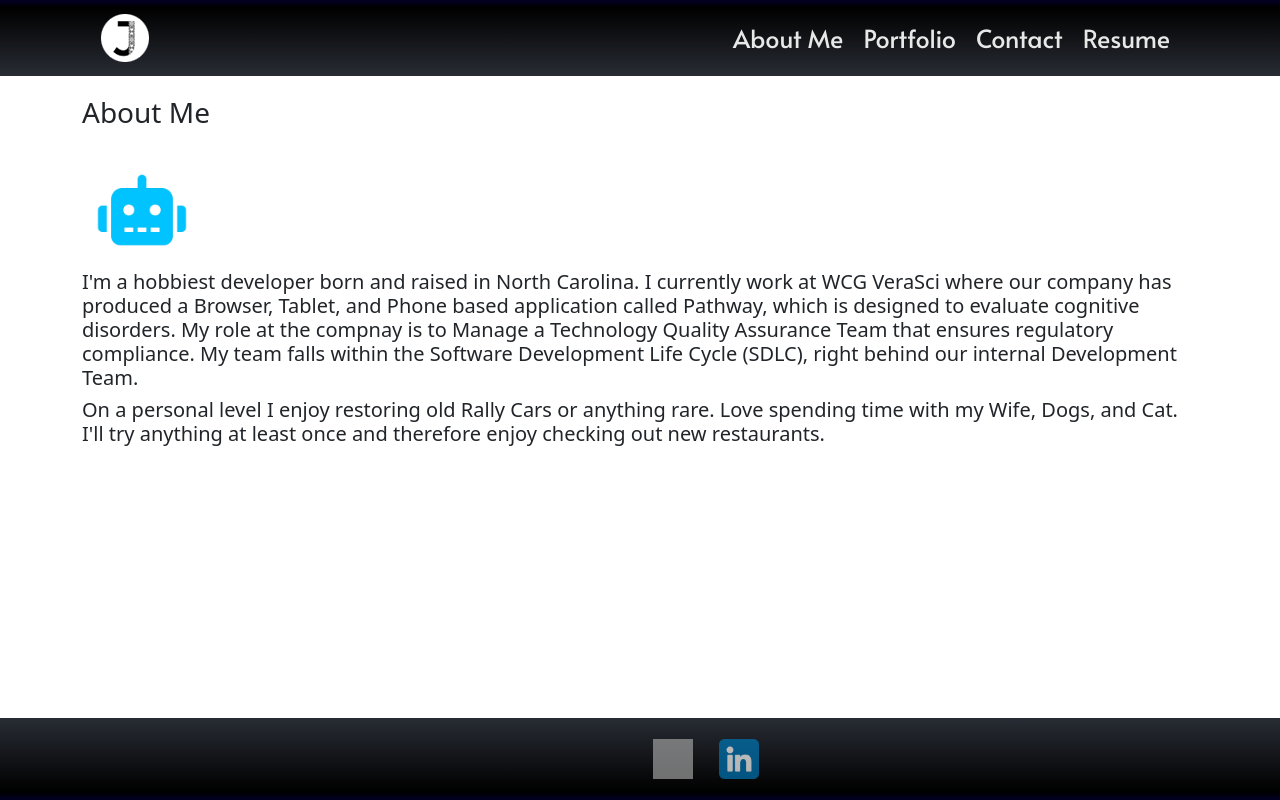
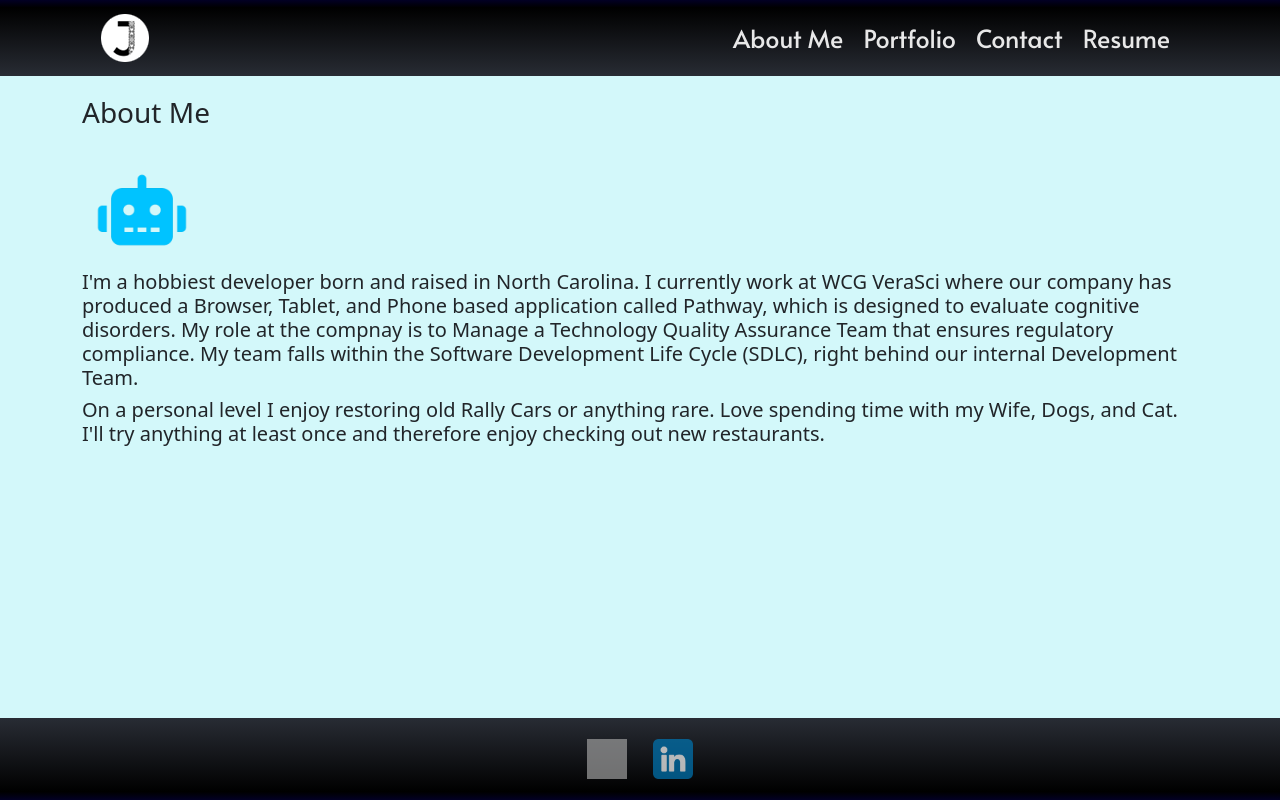
Before and after one commit to gemsjohn/tawny-port, a React (Create React App) app: page / in a window 1280 px wide. Built offline with nearby package versions, Linux system fonts and the light colour scheme; grey boxes are pictures that could not be loaded.

Commit message:
updated the background color

```diff
--- a/src/App.css
+++ b/src/App.css
@@ -44,8 +44,10 @@
   opacity: 100%;
 }
 
-.active {
-  color: red;
+.backdrop {
+  background-color: rgba(146, 237, 243, 0.404);
+  min-height: 100vh;
+
 }
 
 @keyframes App-logo-spin {
@@ -59,10 +61,6 @@
 .card-content {
   position: absolute;
   bottom: 0;
-}
-
-.full-space {
-  height: 100%;
 }
 
 .Row-space {
@@ -106,5 +104,8 @@
 }
 
 .footer-center {
-  padding: 50%;
+  display: flex;
+  flex-wrap: wrap;
+  justify-content: center;
+  align-content: center;
 }
--- a/src/App.js
+++ b/src/App.js
@@ -9,9 +9,9 @@ function App() {
   return (
     <>
 
-      <div>
+      <div className="backdrop">
         <Header />
-        <Container className="full-space">
+        <Container>
           <h3 className="extra-spacing">About Me</h3>
           <div>
             <img src={photo} className="profile" alt="" />
--- a/src/footer.jsx
+++ b/src/footer.jsx
@@ -5,8 +5,8 @@ import linkedin from './assets/linkedin.png';
 
 export const Footer = () => {
     return (
-        <div className="footer">
-            <Navbar className="footer-center">
+        <div className="footer footer-center">
+            <Navbar>
                 <Nav>
                     <Nav.Link href="https://github.com/gemsjohn"><img src={github} className="icon" alt=""></img></Nav.Link>
                     <Nav.Link href="https://www.linkedin.com/in/johnathan-martin-9a3813159/"><img src={linkedin} className="icon" alt=""></img></Nav.Link>
--- a/src/routes/contact.jsx
+++ b/src/routes/contact.jsx
@@ -23,7 +23,7 @@ export default function Contact() {
     message: yup.string().required('Message Required')
   });
     return (
-      <>
+      <div className="backdrop">
       <Header />
       <Container>
       <div className="App">
@@ -92,6 +92,6 @@ export default function Contact() {
       </div>
       </Container>
       <Footer />
-      </>
+      </div>
     );
   }
--- a/src/routes/portfolio.jsx
+++ b/src/routes/portfolio.jsx
@@ -9,7 +9,7 @@ import employee from '../assets/employee.png';
 import { Footer } from '../footer';
 export default function Portfolio() {
     return (
-      <>
+      <div className="backdrop">
       <Header />
       <Container>
         <div className="App">
@@ -115,6 +115,6 @@ export default function Portfolio() {
       </Container>
       <div className="supplemental-space"></div>
       <Footer />
-      </>
+      </div>
     );
   }
--- a/src/routes/resume.jsx
+++ b/src/routes/resume.jsx
@@ -14,7 +14,7 @@ class DownloadLink extends React.Component {
 
 export default function Resume() {
     return (
-      <>
+      <div className="backdrop">
       <Header />
       <div className="App">
         <Container className="full-space">
@@ -54,6 +54,6 @@ export default function Resume() {
         </Container>
       </div>
       <Footer />
-      </>
+      </div>
     );
   }
```
